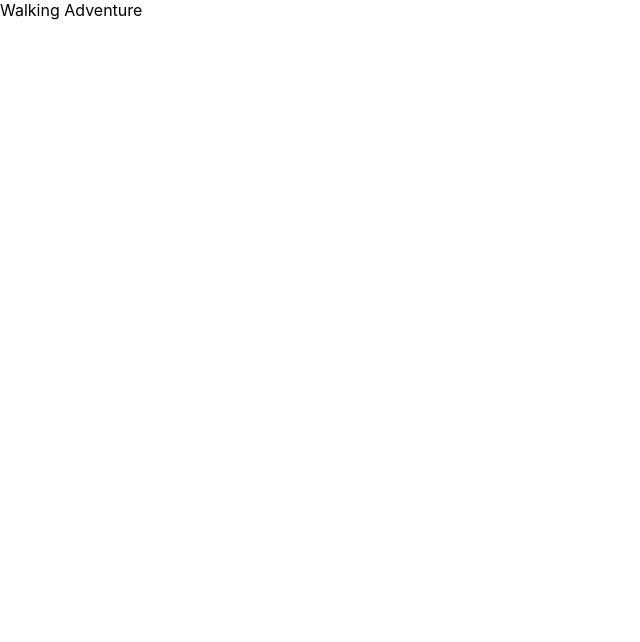
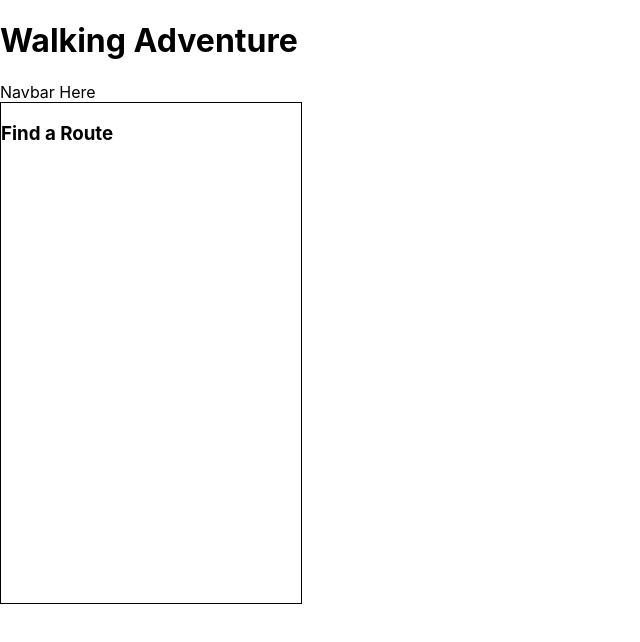
Before and after one commit to alison2686/walking-adventure, a React (Create React App) app: page / in a window 1280 px wide. Shown: the top 642 px of the page, without its empty margins (0-640 px from the left). Built offline with nearby package versions, Linux system fonts and the light colour scheme.

Commit message:
file setup for Map and Main

```diff
--- a/package.json
+++ b/package.json
@@ -9,6 +9,7 @@
     "react": "^18.2.0",
     "react-dom": "^18.2.0",
     "react-scripts": "5.0.1",
+    "styled-components": "^5.3.6",
     "web-vitals": "^2.1.4"
   },
   "scripts": {
--- a/src/App.js
+++ b/src/App.js
@@ -1,8 +1,14 @@
 import './App.css';
+import Main from './Components/Main/Main';
 
 function App() {
   return (
-    <div>Walking Adventure</div>
+    <div>
+      <h1>Walking Adventure</h1>
+      <Main />
+
+
+    </div>
   );
 }
 
--- /dev/null
+++ b/src/Components/Main/Main.js
@@ -0,0 +1,18 @@
+import React from 'react'
+import {
+    MainContainer,
+    FindRouteContainer
+} from './MainElements'
+
+const Main = () => {
+  return (
+    <MainContainer>
+        <div>Navbar Here</div>
+        <FindRouteContainer>
+            <h3>Find a Route</h3>
+        </FindRouteContainer>
+    </MainContainer>
+  )
+}
+
+export default Main
--- /dev/null
+++ b/src/Components/Main/MainElements.js
@@ -0,0 +1,12 @@
+import styled from 'styled-components'
+
+export const MainContainer = styled.nav`
+    color: #000;
+    background: '#f9f9f9';
+`;
+
+export const FindRouteContainer = styled.nav`
+    height: 500px;
+    width: 300px;
+    border: 1px solid black;
+`;
```
Also changed, not shown: src/Components/Map/Map.js (added, +9 -0 lines), src/Components/Map/MapElements.js (added), 1 other file (tests, documents, lock files or other folders).
